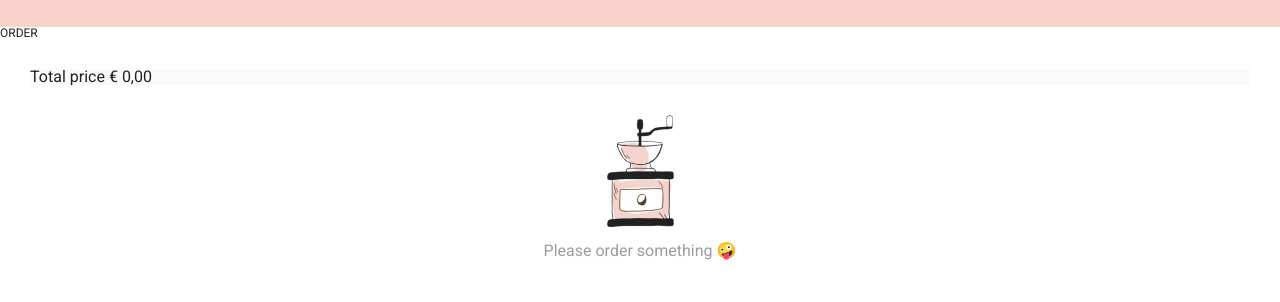
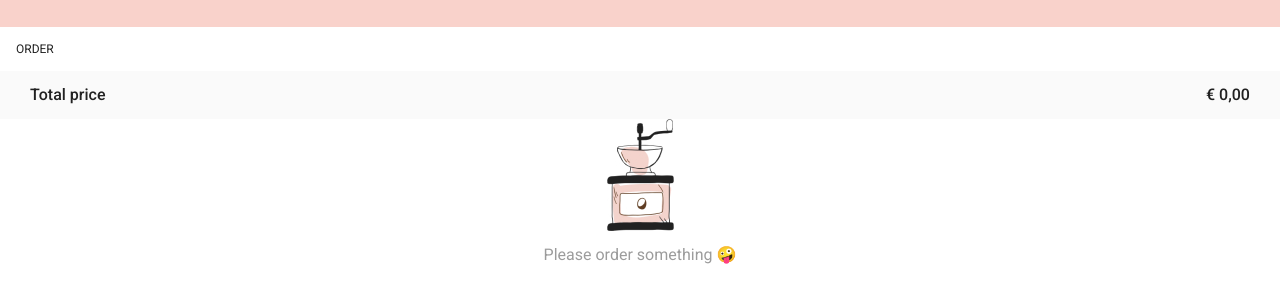
Before and after one commit to larsmarginet/PlantBasedBarista, a website built with webpack: page src/index.html in a window 1280 px wide. Shown: the part 104-406 px from the top of the page. Built offline with nearby package versions, Linux system fonts and the light colour scheme; some packages are replaced by stand-ins of ours.

Commit message:
eerste css, zonder JS

```diff
--- a/src/css/components/orders.css
+++ b/src/css/components/orders.css
@@ -1,6 +1,7 @@
 .title_mini {
   text-transform: uppercase;
   font-size: var(--smallfont);
+  margin: var(--mediumMargin);
 }
 
 .visually-hidden {
@@ -19,9 +20,13 @@
 }
 
 .orders__wrapper {
-  padding: var(--largeMargin);
+  /* padding: var(--largeMargin); */
 }
 
 .total {
   background-color: var(--colorTotalGey);
+  padding: var(--mediumMargin) var(--largeMargin);
+  font-weight: 500;
+  display: flex;
+  justify-content: space-between;
 }
```
